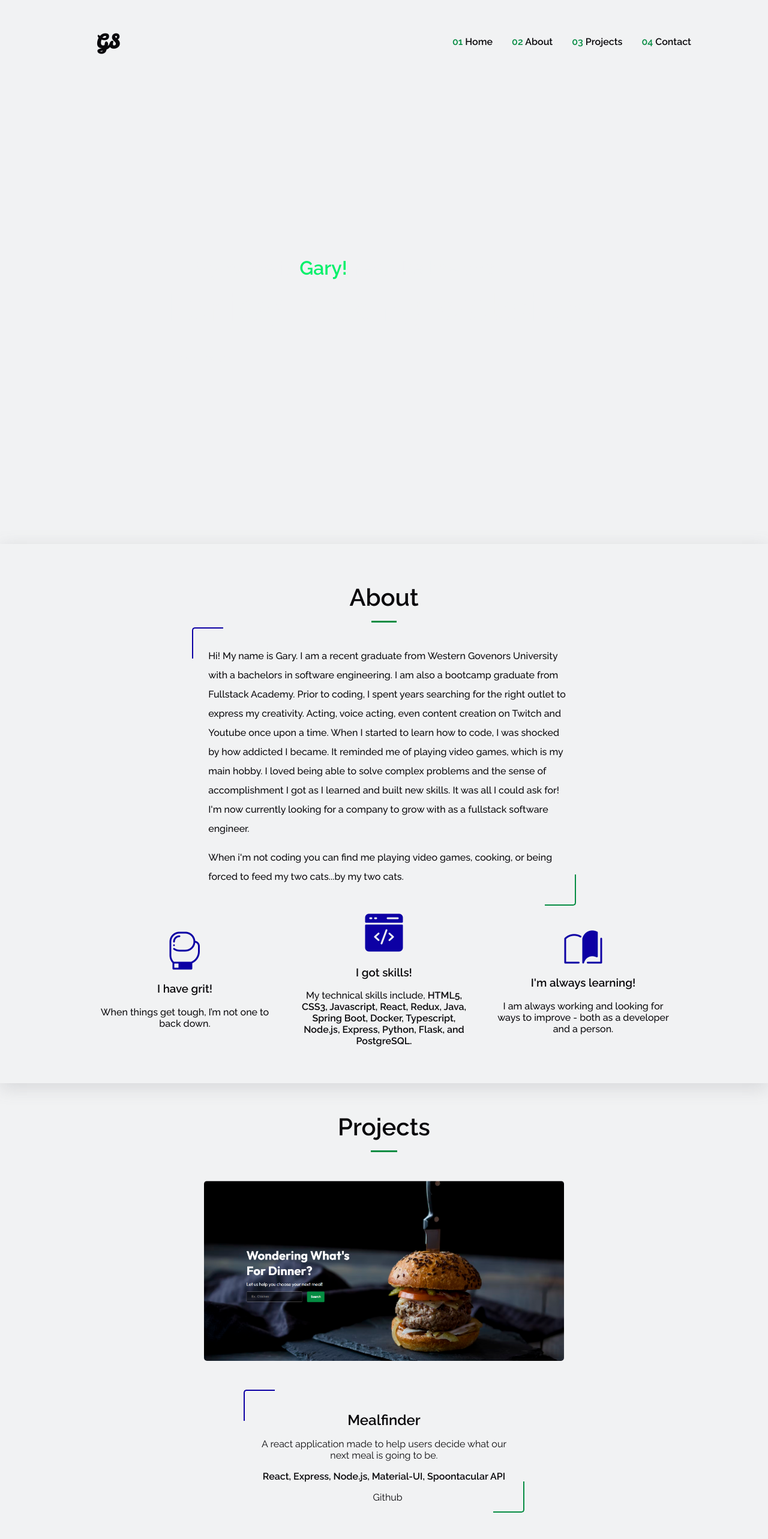
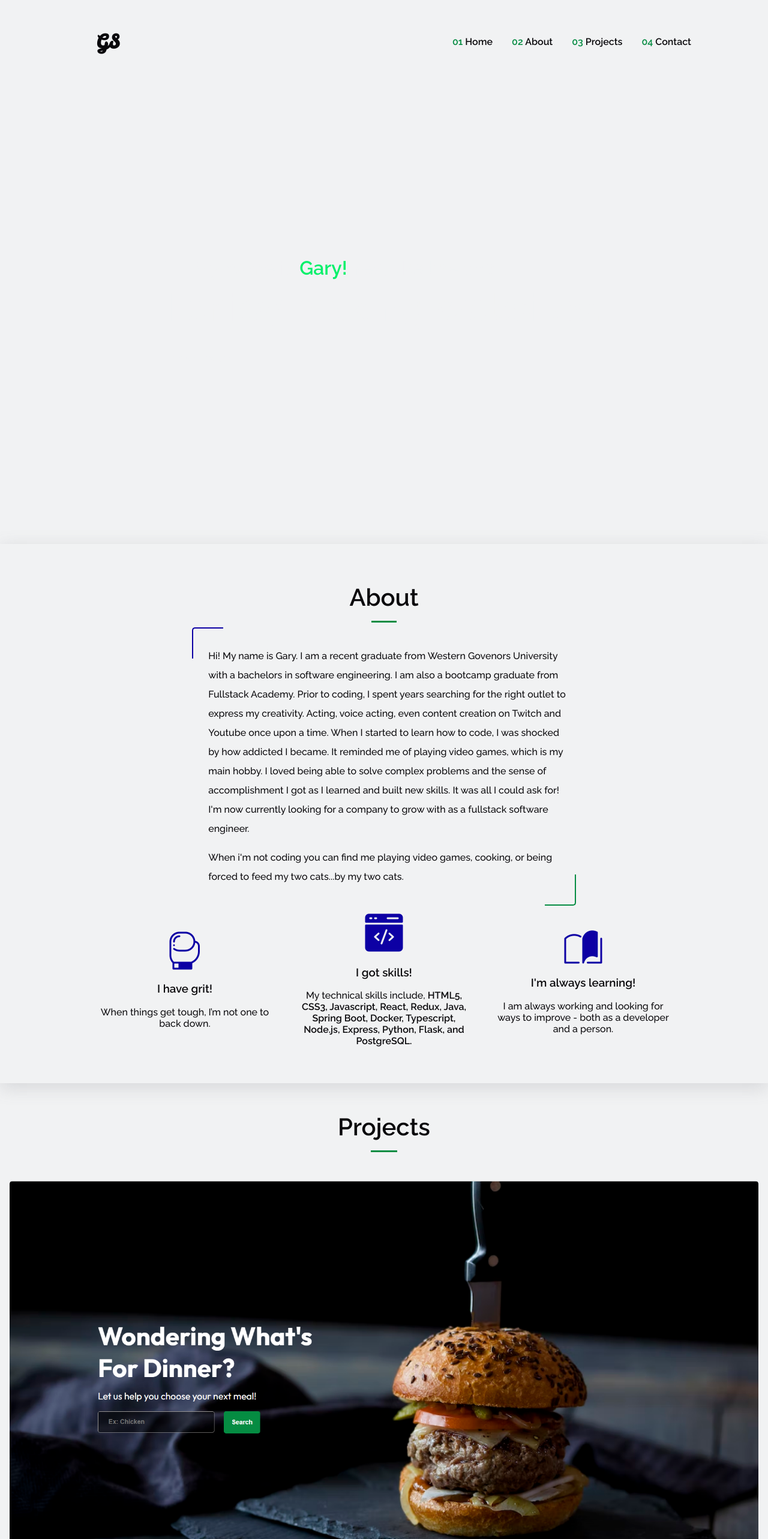
Before and after one commit to garysmith1933/Portfolio, a React (Create React App) app: page / in a window 1280 px wide. Shown: the top 2566 px of the page at 60% size. Built offline with nearby package versions, Linux system fonts and the light colour scheme; the HTML template or start-up script is replaced by a standard one.

Commit message:
adjusted project images to fit with space on smallest screen size

```diff
--- a/src/index.css
+++ b/src/index.css
@@ -178,7 +178,6 @@ Bodies
   width:50%
 }
 
-
 .about-title {
   color:#0a090c;
   font-size: 2.5rem;
@@ -192,7 +191,6 @@ Bodies
   width:7%;
   margin-top: 0px;
 }
-
 
 .about-story {
   color: #0a090c;
@@ -209,14 +207,12 @@ Bodies
   margin-left: 0.7rem;
 }
 
-
 .about-container {
   padding: 1rem;
   display: flex;
   flex-direction: column;
   align-items: center;
 }
-
 
 @media (max-width: 50em) {
   /*Navbar on mobile */
@@ -263,7 +259,6 @@ Bodies
     top: 3.5rem;
     right: 2rem;
   }
-
 
   .nav-toggle[aria-expanded='true'] {
     background: url('./assets/close.png');
@@ -374,6 +369,7 @@ Bodies
     display: flex;
     flex-direction: column;
     align-items: center;
+    justify-content: center;
 }
 
 .projects {
@@ -447,8 +443,8 @@ Bodies
   }
 
   .project-image {
-    height:300px;
-    width:600px;
+      width: 100%;
+      height:auto;
   }
 
   .viz {
@@ -461,16 +457,6 @@ Bodies
   }
 }
 
-@media (max-width: 40em) {
-  .project-image {
-    width: 550px;
-  }
-
-  #garysPcs {
-    width: 110%;
-    height: auto;
-  }
-}
 /*CONTACT*/
 .contact-container {
   display: flex;
```
